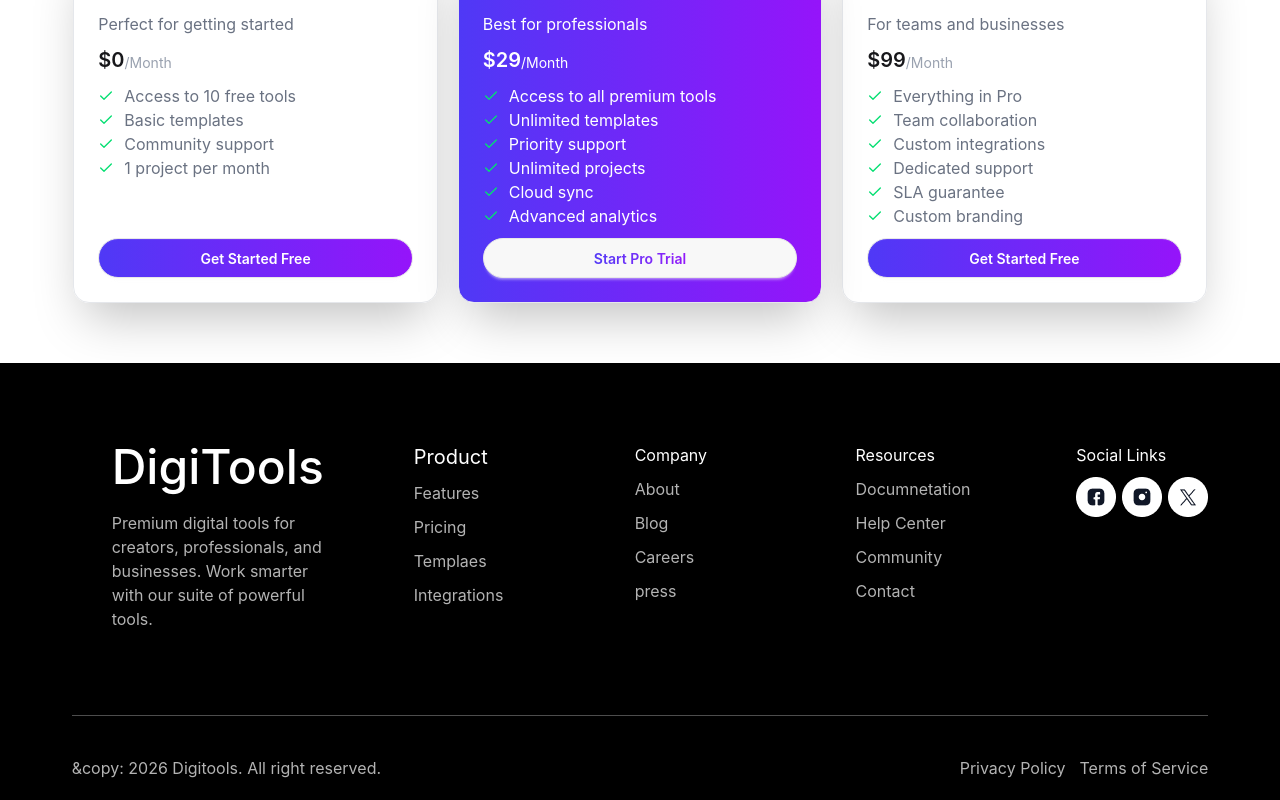
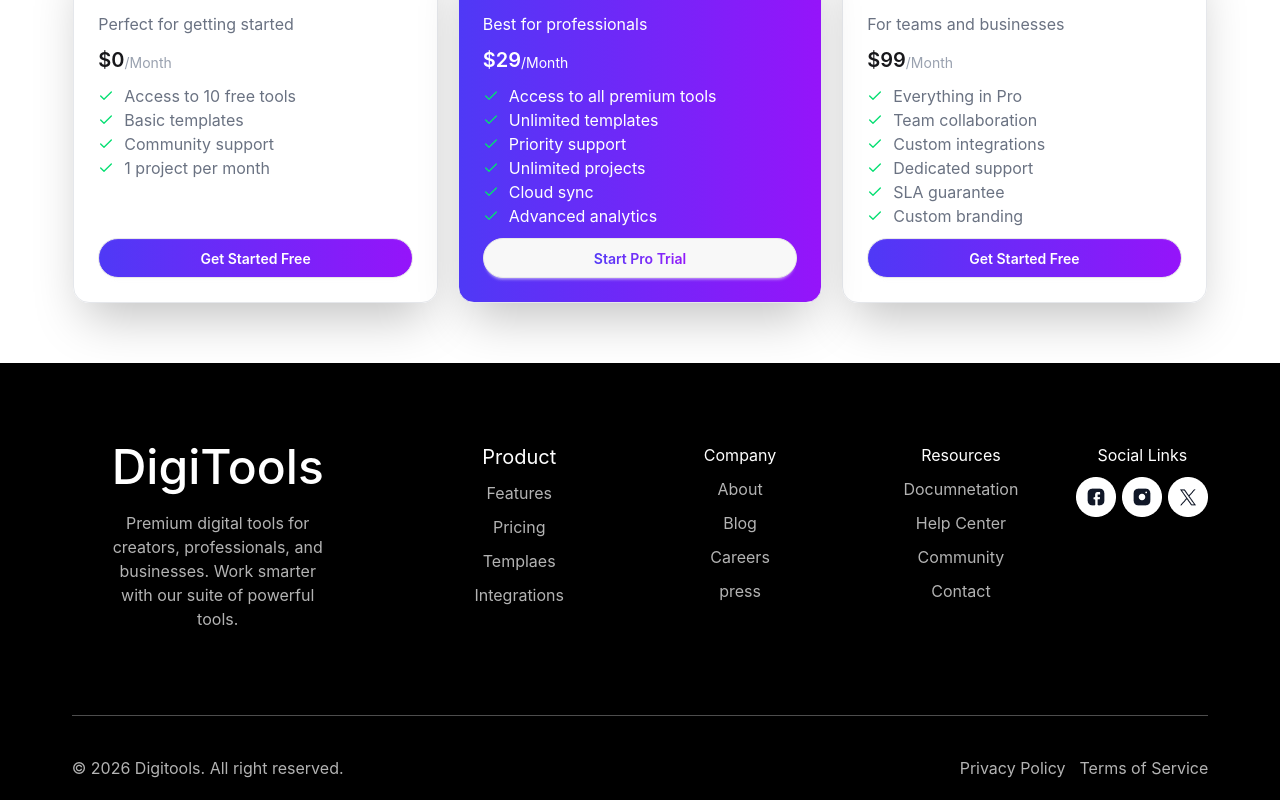
Before and after one commit to Mr-Xibon94/A6-digitaToolsPlatform-byMdMamunurRahman, a React (Vite) app: page / in a window 1280 px wide. Shown: the part 3027-3827 px from the top of the page. Built offline with nearby package versions, Linux system fonts and the light colour scheme.

Commit message:
added tostify

```diff
--- a/package.json
+++ b/package.json
@@ -14,6 +14,7 @@
     "lucide-react": "^1.3.0",
     "react": "^19.2.4",
     "react-dom": "^19.2.4",
+    "react-toastify": "^11.0.5",
     "tailwindcss": "^4.2.2"
   },
   "devDependencies": {
--- a/src/App.jsx
+++ b/src/App.jsx
@@ -1,4 +1,5 @@
 
+import { ToastContainer } from 'react-toastify'
 import './App.css'
 import Allcards from './Components/Allcards'
 import { Suspense } from 'react'
@@ -16,13 +17,16 @@ function App() {
 
   return (
     <>
-      <Suspense fallback ={<span className="loading loading-bars loading-xl"></span>} >
+      <Suspense fallback ={<div className='flex min-h-screen items-center justify-center'>
+          <span className="loading loading-bars loading-xl"></span>
+        </div>} >
         <Allcards cardsDataPromise={cardsDataPromise}>
 
         </Allcards>
 
       </Suspense>
 
+           <ToastContainer />
     </>
   )
 }
--- a/src/Components/Allcards.jsx
+++ b/src/Components/Allcards.jsx
@@ -8,6 +8,7 @@ import BodySectionOne from './BodySection/BodySectionOne';
 import BodySectionThree from './BodySection/BodySectionThree';
 import BodySectionFour from './BodySection/BodySectionFour';
 import FooterSection from './Footer/FooterSection';
+import { toast } from 'react-toastify';
 
 const Allcards = ({ cardsDataPromise }) => {
     // here the api data is used
@@ -29,6 +30,7 @@ const Allcards = ({ cardsDataPromise }) => {
 
     // it is the handler to empty cart section
     const proceedHanlder = () => {
+        toast.warning("Cart is Empty")
         setselectedCart([]);
         setprice(0);
     }
--- a/src/Components/Cards.jsx
+++ b/src/Components/Cards.jsx
@@ -1,6 +1,7 @@
 import React, { useEffect, useState } from 'react';
 import CartFeatures from './CartFeatures';
 import { Check } from 'lucide-react';
+import { toast } from 'react-toastify';
 
 const Cards = ({ card, selectedCart, setselectedCart, setprice, price, isActive, setisActive }) => {
 
@@ -14,6 +15,10 @@ const Cards = ({ card, selectedCart, setselectedCart, setprice, price, isActive,
     }, [selectedCart])
 
     const cardHandler = () => {
+
+        toast.success(`${card.name} added to Cart Successfully`)
+
+
 
         setprice(price + card.price)
         setselectedCart([...selectedCart, card]);
--- a/src/Components/Footer/FooterSection.jsx
+++ b/src/Components/Footer/FooterSection.jsx
@@ -7,13 +7,13 @@ const FooterSection = () => {
     return (
         <div>
             <div className='bg-black p-5 mt-10'>
-                <div className='flex w-11/12 mx-auto gap-2.5 py-15'>
-                    <div className='flex flex-col text-white flex-1 gap-5 px-10 mr-10'>
+                <div className='flex flex-col justify-center md:flex-row w-11/12 mx-auto gap-2.5 py-15'>
+                    <div className='flex flex-col text-white text-center flex-1 gap-5 px-10 mr-10'>
                         <h1 className='text-5xl font-medium'>DigiTools</h1>
                         <p className='text-white opacity-70'>Premium digital tools for creators, professionals, and businesses. Work smarter with our suite of powerful tools.</p>
                     </div>
 
-                    <div className='text-white flex-1 flex flex-col gap-2.5'>
+                    <div className='text-white flex-1 flex flex-col gap-2.5 text-center'>
                         <h1 className='text-xl'>Product</h1>
                         <ul className='text-white opacity-70 flex flex-col gap-2.5'>
                             <li>Features</li>
@@ -24,7 +24,7 @@ const FooterSection = () => {
                         </ul>
                     </div>
 
-                    <div className='text-white flex-1 flex flex-col gap-2.5'>
+                    <div className='text-white flex-1 flex flex-col gap-2.5 text-center'>
                         <h1>Company</h1>
                         <ul className='text-white opacity-70 flex flex-col gap-2.5'>
                             <li>About</li>
@@ -35,9 +35,9 @@ const FooterSection = () => {
                         </ul>
                     </div>
 
-                    <div className='text-white flex-1 flex flex-col gap-2.5 '>
+                    <div className='text-white flex-1 flex flex-col gap-2.5 text-center '>
                         <h1>Resources</h1>
-                        <ul className='text-white opacity-70 flex flex-col gap-2.5'>
+                        <ul className='text-white opacity-70 flex flex-col gap-2.5 text-center'>
                             <li>Documnetation</li>
                             <li>Help Center</li>
                             <li>Community</li>
@@ -46,9 +46,9 @@ const FooterSection = () => {
                         </ul>
                     </div>
 
-                    <div className='flex flex-col gap-2.5'>
+                    <div className='flex flex-col gap-2.5 text-center'>
                         <h1 className='text-white align-text-xl'>Social Links</h1>
-                        <div className='flex gap-1.5'>
+                        <div className='flex gap-1.5 justify-center'>
                             <img src={fb} alt="" />
                             <img src={insta} alt="" />
                             <img src={twit} alt="" />
@@ -59,7 +59,7 @@ const FooterSection = () => {
 
                 <hr className='w-11/12 mx-auto  border-white opacity-30  my-6 mb-10' />
                 <div className='flex justify-between w-11/12 mx-auto'>
-                    <h1 className='text-white opacity-70'>&copy: 2026 Digitools. All right reserved.</h1>
+                    <h1 className='text-white opacity-70'>&copy; 2026 Digitools. All right reserved.</h1>
                     <div className='text-white opacity-70 flex gap-3.5'>
                         <h1>Privacy Policy</h1>
                         <h1>Terms of Service</h1>
--- a/src/Components/SelectedCart.jsx
+++ b/src/Components/SelectedCart.jsx
@@ -1,8 +1,11 @@
 import React from 'react';
+import { toast } from 'react-toastify';
 
 const SelectedCart = ({ choosenCard ,selectedCart, setselectedCart,setprice, price }) => {
 
      const removeHandler = (currentCard) => {
+
+         toast.warning(`${choosenCard.name} is removed form the Cart`)
 
             const currentCardIndex = selectedCart.findIndex(index => index.id === currentCard.id)
 
```
Also changed, not shown: 1 other file (tests, documents, lock files or other folders).
